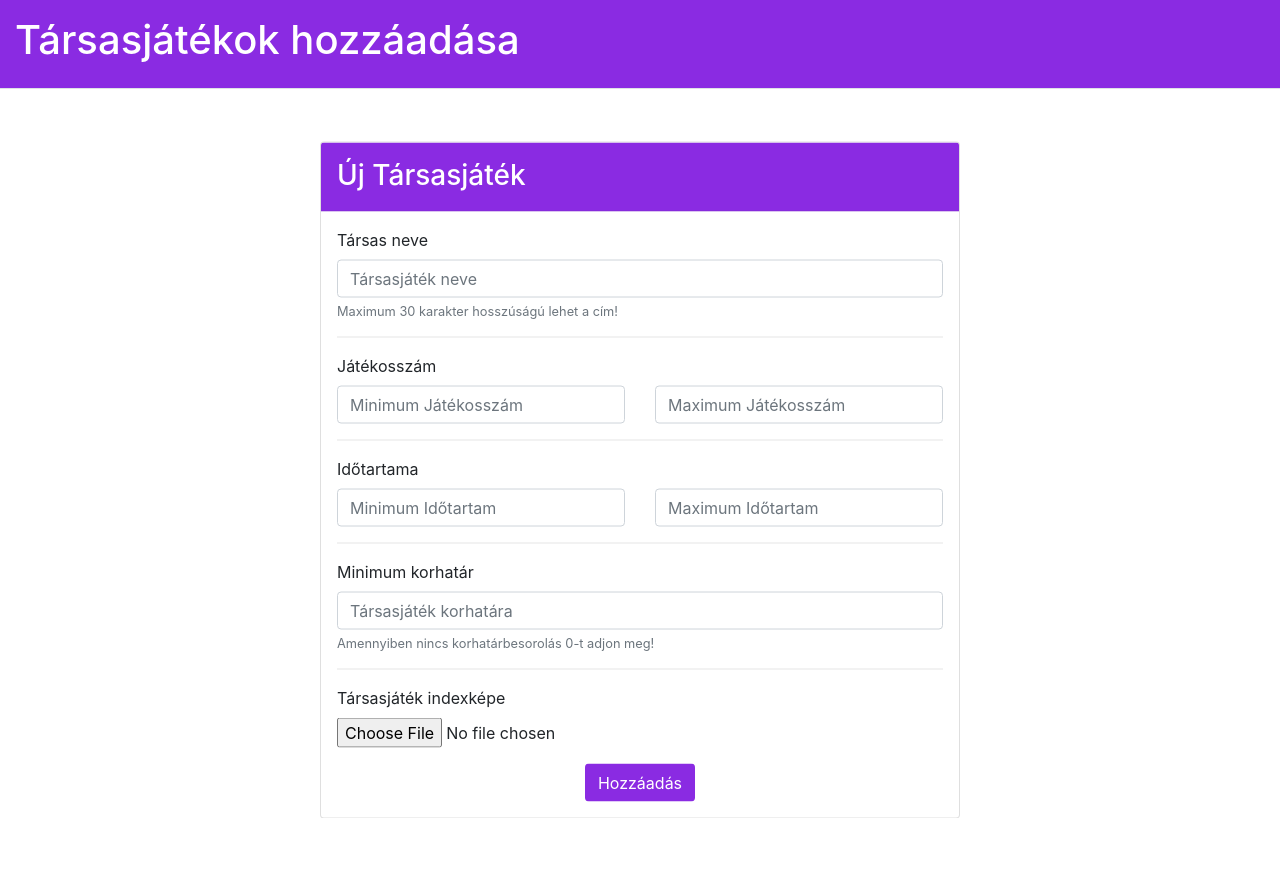
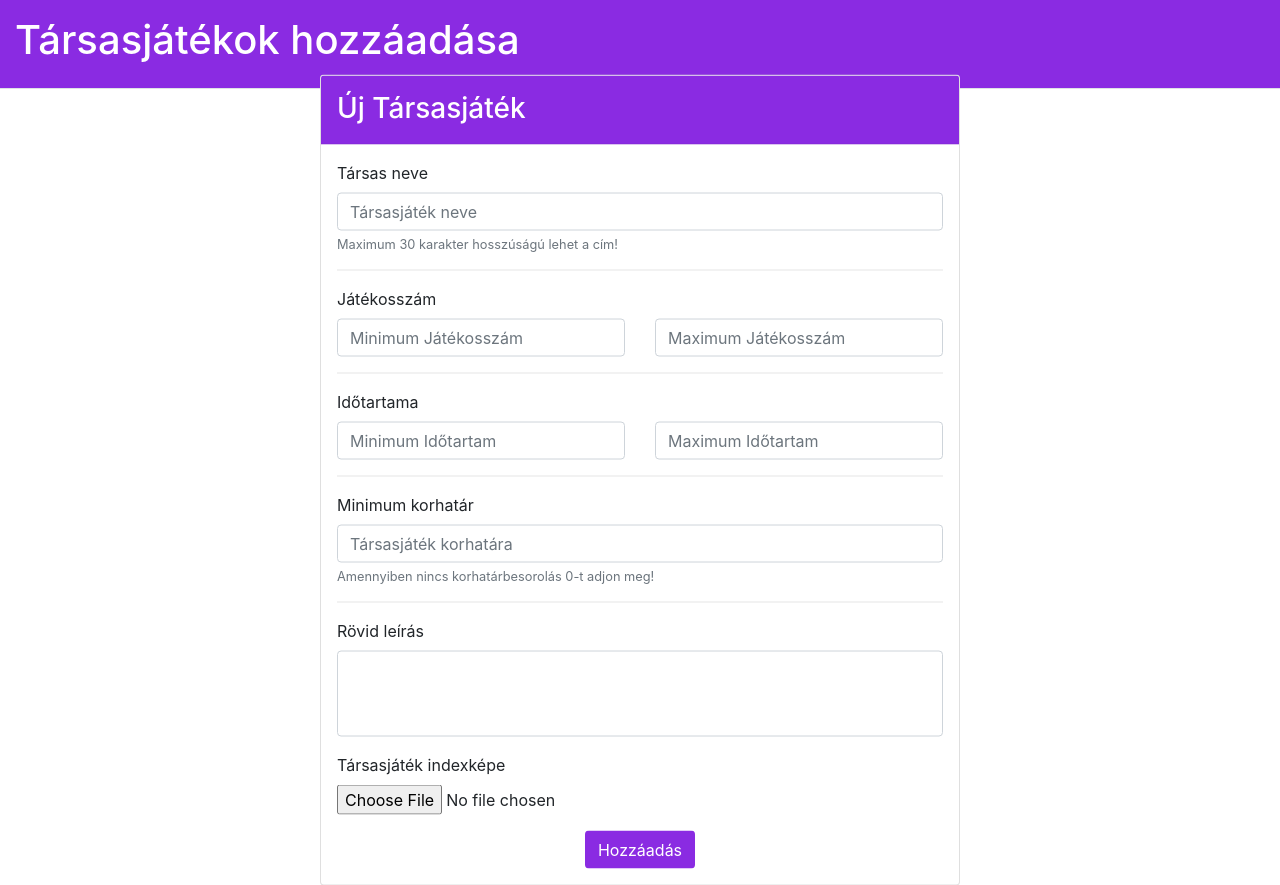
Before and after one commit to neaxro/TarsasWeboldal2.0, a PHP site: page /upload.html in a window 1280 px wide. Before the commit the page ends 818 px from the top, so only its background shows below. Run offline with PHP 8.4, Linux system fonts and the light colour scheme.

Commit message:
Rövid leírás szövegdoboz hozzáadása

```diff
--- a/upload/upload.html
+++ b/upload/upload.html
@@ -78,6 +78,13 @@
                 <small id="korhelp" class="form-text text-muted">Amennyiben nincs korhatárbesorolás 0-t adjon meg!</small>
                 <hr>
 
+                <!-- Rövid leírás -->
+                <div class="form-group">
+                  <label for="rovidLeiras">Rövid leírás</label>
+                  <textarea name="leiras" class="form-control" aria-label="With textarea" id="rovidLeiras"
+                    maxlength="200" rows="3" style="resize: none"></textarea>
+                </div>
+
                 <!-- Indexkép -->
                 <div class="form-group">
                   <label for="indexkep">Társasjáték indexképe</label>
--- a/upload/upload.php
+++ b/upload/upload.php
@@ -28,7 +28,8 @@
             die("Connection failed: " . $conn->connect_error);
         }
 
-        $sql = "INSERT INTO Tarsasok (kep) VALUES ('$indexkep');";
+        //$sql = "INSERT INTO Tarsasok (kep) VALUES ('$indexkep');";
+        $sql = "INSERT INTO Tarsasok (kep, cim, letszam_min, letszam_max, ido_min, ido_max, eletkor_min, rovid_leiras) VALUES ('$indexkep', '$cim', '$min_jatekos', '$max_jatekos', '$min_hossz', '$max_hossz', '$korhatar')"
 
         if ($conn->query($sql) === TRUE) {
             echo "New record created successfully";
```
